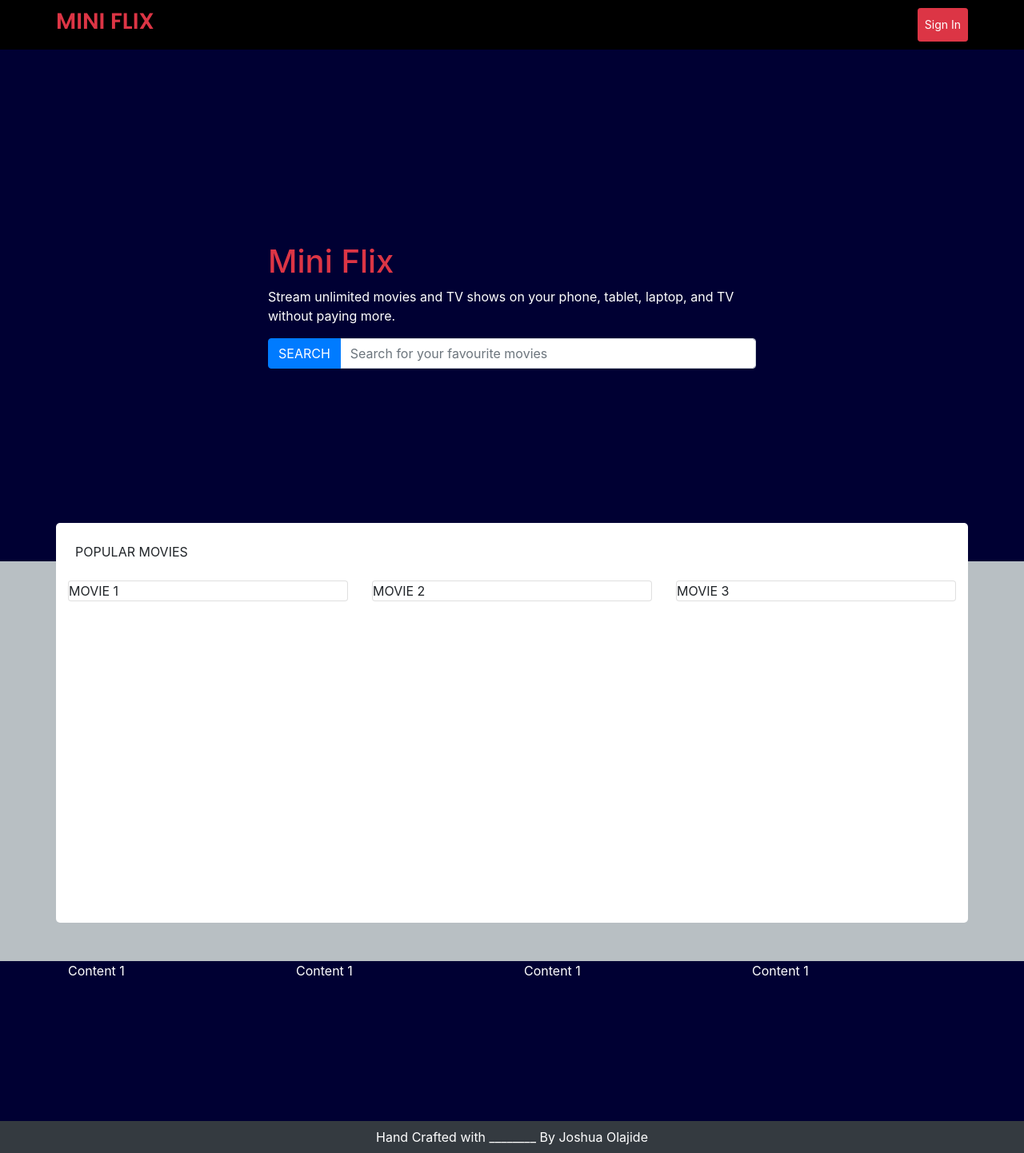
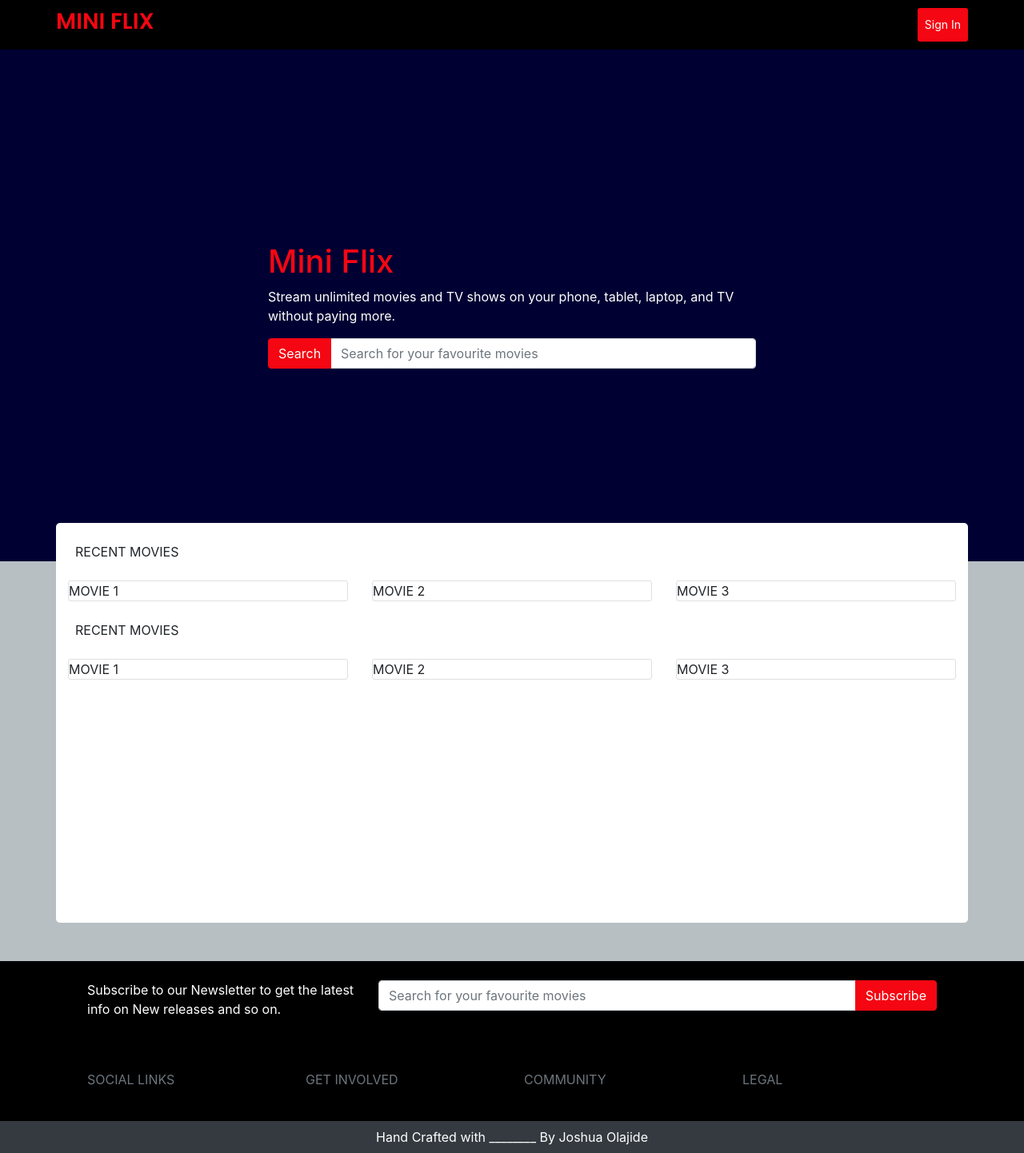
Before and after one commit to joshtom/mini-netflix, an Angular app: page / in a window 1280 px wide. Shown: the whole page at 80% size. Built offline with nearby package versions, Linux system fonts and the light colour scheme.

Commit message:
Updated footer and added subscribe text box

```diff
--- a/src/app/footer/footer.component.html
+++ b/src/app/footer/footer.component.html
@@ -1,18 +1,49 @@
 <footer>
     <div class="container">
-        <div class="row">
+            <div class="row p-4">
+                    <div class="col-lg-4">
+                        <p>
+                            Subscribe to our Newsletter to get the latest info on New releases and so on.
+                        </p>
+                    </div>
+                    <div class="col-lg-8">
+                            <div class="input-group mb-3 m-auto">
+
+                                    <input type="text" class="form-control" placeholder="Search for your favourite movies" aria-label="Username" aria-describedby="basic-addon1">
+                                    <div class="input-group-append">
+                                            <button class="btn btn-danger" id="basic-addon1">Subscribe</button>
+                                     </div>
+                            </div>
+                    </div>
+                </div>
+    </div>
+    <div class="container">
+
+        <div class="row p-4">
             <div class="col-lg-3">
-                Content 1
+                <p class="text-secondary">SOCIAL LINKS</p>
+                <hr>
+                <p></p>
+                <p></p>
+                <p></p>
+
             </div>
             <div class="col-lg-3">
-                    Content 1
+                    <p class="text-secondary">GET INVOLVED</p>
+                    <hr>
+
             </div>
             <div class="col-lg-3">
-                    Content 1
+                   <p class="text-secondary"> COMMUNITY </p>
+
             </div>
             <div class="col-lg-3">
-                    Content 1
-            </div>
+                    <p class="text-secondary"> LEGAL </p>
+                    <div class="input-group">
+                        <label for="subscribe"></label>
+                    </div>
+             </div>
+
         </div>
     </div>
 
--- a/src/app/footer/footer.component.scss
+++ b/src/app/footer/footer.component.scss
@@ -1,6 +1,6 @@
 $w-100: 100%;
 $h-400: 200px;
-$primary: blue;
+$primary: rgb(19, 19, 20);
 $white: white;
 
 footer{
--- a/src/app/header/header.component.html
+++ b/src/app/header/header.component.html
@@ -3,9 +3,9 @@
         <div class="row d-flex justify-content-between">
 
                 <div class="logo ">
-                    <h3 class="text-danger"> MINI FLIX  </h3>
+                    <h3 class="text-red"> MINI FLIX  </h3>
                 </div>
-                <button class="btn btn-sm btn-danger btn-small float-right">
+                <button class="btn btn-sm btn-red btn-small float-right">
                     Sign In
                 </button>
 
--- a/src/app/header/header.component.scss
+++ b/src/app/header/header.component.scss
@@ -1,6 +1,7 @@
 @import url('https://fonts.googleapis.com/css?family=Poppins:600&display=swap');
 
 $bg-primary: blue;
+$red: #F40612;
 $fade-blue: #56CCF2;
 $regular-blue: #2F80ED;
 $header-fade: #bdc3c7;
@@ -20,6 +21,9 @@ header{
     padding: $normal-padding;
     justify-content: end;
 
+    .text-red{
+        color: $red;
+    }
     .logo{
         justify-content: center;
         color: $white;
@@ -31,6 +35,10 @@ header{
     }
     button {
         min-height: 40px;
-
+        background: $red;
+        color: $white;
+        .btn-red{
+            background: $red;
+        }
     }
 }
--- a/src/app/hero/hero.component.html
+++ b/src/app/hero/hero.component.html
@@ -5,7 +5,7 @@
                 <p class="text-white">Stream unlimited movies and TV shows on your phone, tablet, laptop, and TV without paying more.</p>
                 <div class="input-group mb-3 m-auto">
                         <div class="input-group-prepend">
-                          <button class="btn btn-primary" id="basic-addon1">SEARCH</button>
+                          <button class="btn btn-danger" id="basic-addon1">Search</button>
                         </div>
                         <input type="text" class="form-control" placeholder="Search for your favourite movies" aria-label="Username" aria-describedby="basic-addon1">
                 </div>
--- a/src/app/hero/hero.component.scss
+++ b/src/app/hero/hero.component.scss
@@ -5,10 +5,11 @@ $h-100v: 100vh;
 $h-80v: 80vh;
 $h-60v: 60vh;
 $primary: blue;
+$red: #F40612;
 .banner{
     width: $w-full;
     height: $h-80v;
-    background:darken($color: $primary, $amount: 40%);;
+    background:darken($color: $primary, $amount: 40%);
 
     .lift{
         margin-top: -10px;
--- a/src/app/movie-list/movie-list.component.html
+++ b/src/app/movie-list/movie-list.component.html
@@ -1,7 +1,7 @@
 <div class="container mb-5">
     <div class="row">
         <div class="col-lg-12 p-4">
-            POPULAR MOVIES
+            RECENT MOVIES
         </div>
         <hr>
         <div class="col-lg-4">
@@ -20,4 +20,27 @@
                     </div>
                 </div>
     </div>
+
+    <div class="row">
+        <div class="col-lg-12 p-4">
+            RECENT MOVIES
+        </div>
+        <hr>
+        <div class="col-lg-4">
+            <div class="card">
+                    MOVIE 1
+            </div>
+        </div>
+        <div class="col-lg-4">
+                <div class="card">
+                        MOVIE 2
+                </div>
+            </div>
+            <div class="col-lg-4">
+                    <div class="card">
+                            MOVIE 3
+                    </div>
+                </div>
+    </div>
+
 </div>
--- a/src/styles.scss
+++ b/src/styles.scss
@@ -3,5 +3,9 @@ body{
     background: $body-bg;
     scroll-behavior: smooth;
 }
-@import '../node_modules/bootstrap/scss/bootstrap.scss'
-/* You can add global styles to this file, and also import other style files */
+
+$theme-colors: (
+  "primary": #0074d9,
+  "danger": #F40612
+);
+@import "../node_modules/bootstrap/scss/bootstrap";
```
